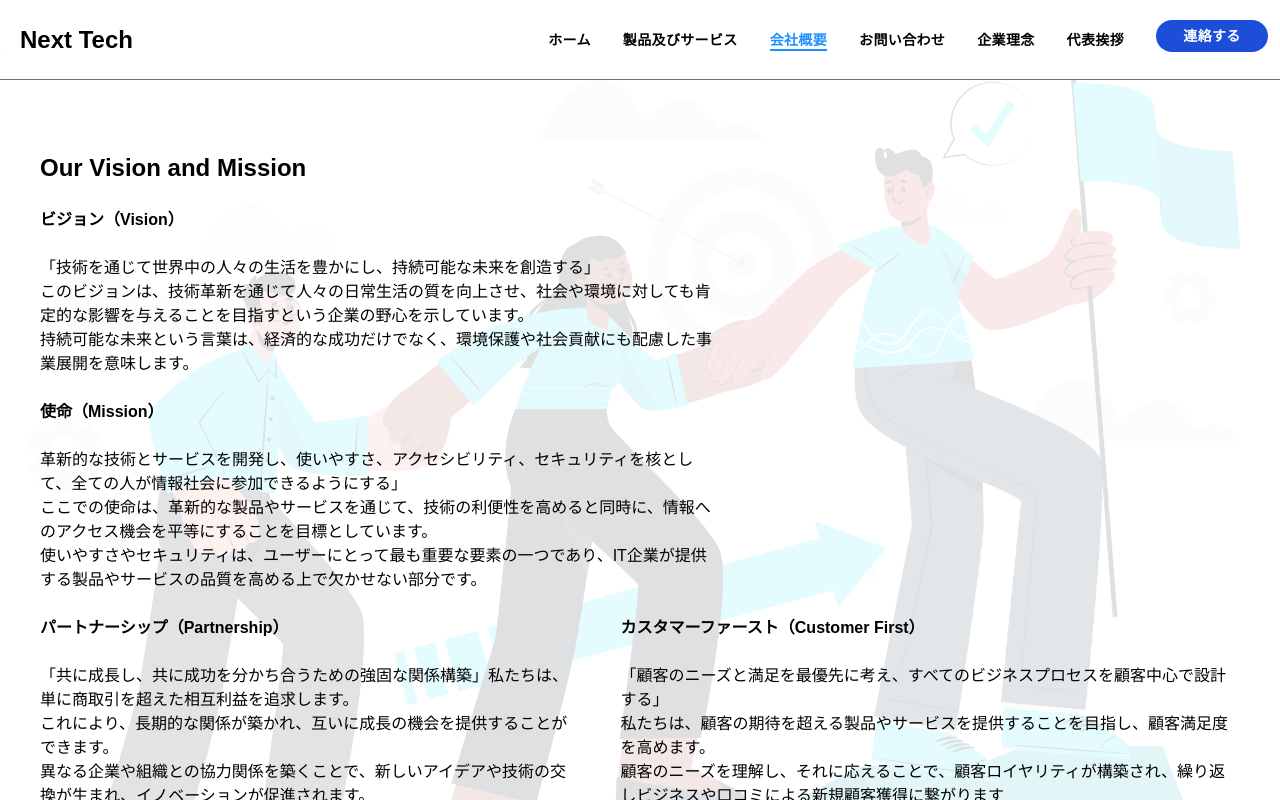
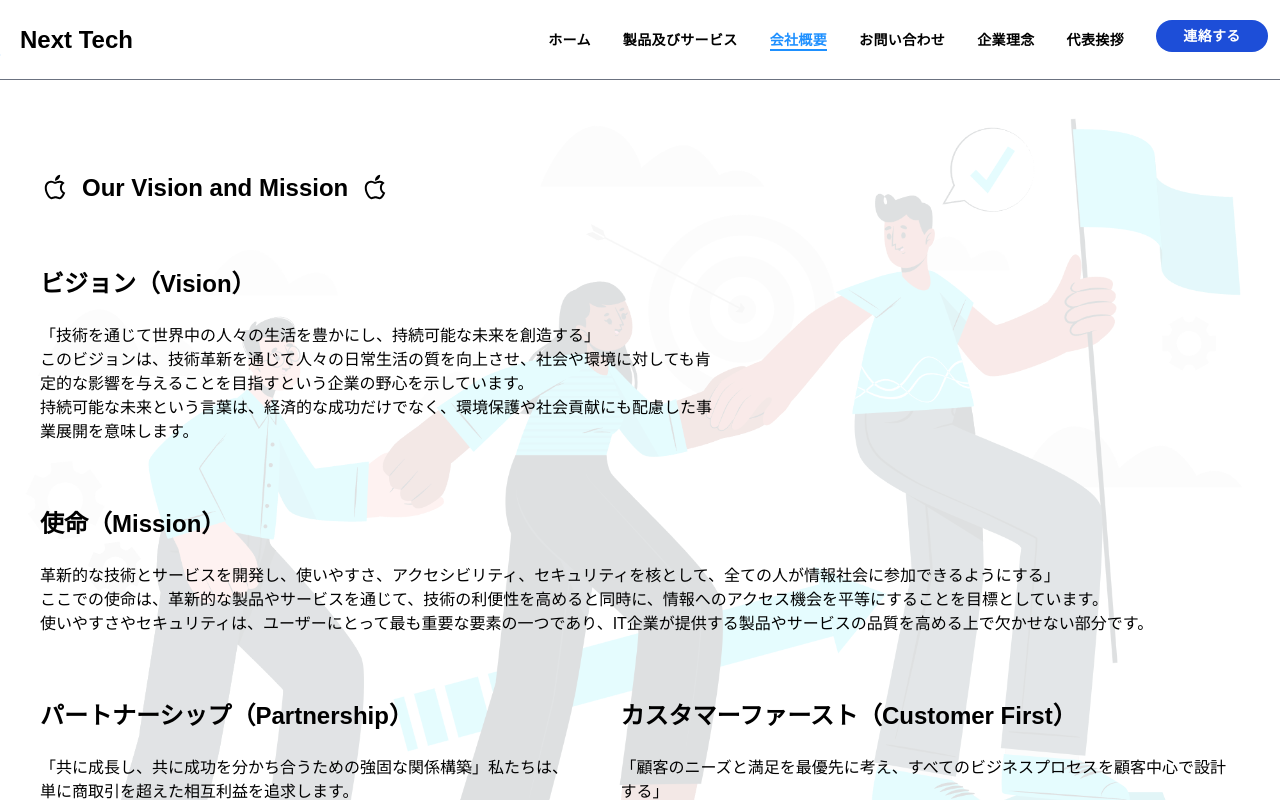
Before and after one commit to Kroro1208/next_modern_website, a Next.js app: page /about in a window 1280 px wide. Shown: the top 800 px of the page. Built offline with nearby package versions, Linux system fonts and the light colour scheme; a web font is replaced by a local one.

Commit message:
微調整

```diff
--- a/app/about/page.js
+++ b/app/about/page.js
@@ -4,6 +4,8 @@ import React from 'react';
 import { Title } from '@/components/Title';
 import FadeIn from '@/components/FadeIn';
 import { motion } from 'framer-motion';
+import { AiOutlineApple } from "react-icons/ai";
+
 
 
 function AboutPage() {
@@ -12,12 +14,16 @@ function AboutPage() {
             <Container>
                 <div className='flex flex-col gap-6 p-8'>
                     <FadeIn>
-                        <Title title={"Our Vision and Mission"} />
+                        <div className='mt-5 text-3xl flex gap-3'>
+                            <AiOutlineApple />
+                            <Title title={"Our Vision and Mission"} />
+                            <AiOutlineApple />
+                        </div>
                     </FadeIn>
-                    <div className='flex flex-col md:flex-row items-center gap-10'>
+                    <div className='flex flex-col md:flex-row items-center gap-10 mt-10'>
                         <div className='max-w-2xl'>
                             <FadeIn>
-                                <strong>ビジョン（Vision）</strong>
+                                <p className='text-2xl'><strong>ビジョン（Vision）</strong></p>
                             </FadeIn>
                             <motion.p
                                 initial={{ opacity: 0, y: 10 }} // 文字を透明にして、少し下からスタート
@@ -30,10 +36,10 @@ function AboutPage() {
                             </motion.p>
                         </div>
                     </div>
-                    <div className='flex flex-col md:flex-row items-center gap-10'>
-                        <div className='max-w-2xl'>
+                    <div className='flex flex-col md:flex-row items-center gap-10 mt-10'>
+                        <div>
                             <FadeIn>
-                                <strong>使命（Mission）</strong>
+                                <p className='text-2xl'><strong>使命（Mission）</strong></p>
                             </FadeIn>
                             <motion.p
                                 initial={{ opacity: 0, y: 10 }} // 文字を透明にして、少し下からスタート
@@ -47,10 +53,10 @@ function AboutPage() {
                         </div>
                     </div>
 
-                    <div className='flex flex-col md:flex-row items-center gap-10'>
-                        <div className='max-w-2xl'>
+                    <div className='flex flex-col md:flex-row items-center gap-10 mt-10'>
+                        <div>
                             <FadeIn>
-                                <strong>パートナーシップ（Partnership）</strong>
+                                <p className='text-2xl'><strong>パートナーシップ（Partnership）</strong></p>
                             </FadeIn>
                             <motion.p
                                 initial={{ opacity: 0, y: 10 }} // 文字を透明にして、少し下からスタート
@@ -65,7 +71,7 @@ function AboutPage() {
                         </div>
                         <div className='max-w-2xl'>
                             <FadeIn>
-                                <strong>カスタマーファースト（Customer First）</strong>
+                                <p className='text-2xl'><strong>カスタマーファースト（Customer First）</strong></p>
                             </FadeIn>
                             <motion.p
                                 initial={{ opacity: 0, y: 10 }} // 文字を透明にして、少し下からスタート
--- a/components/Header.js
+++ b/components/Header.js
@@ -5,6 +5,7 @@ import { headerListItems } from '@/constants';
 import { useState, useEffect } from 'react';
 import { usePathname } from 'next/navigation';
 import { TfiClose } from "react-icons/tfi";
+import { motion } from 'framer-motion';
 
 
 
@@ -56,27 +57,33 @@ function Header() {
                 </div>
 
                 {/* small screen menu */}
-
                 {
                     showMenu && (
                         <div className='w-full h-screen lg:hidden fixed top-0 left-0 bg-blue-950 bg-opacity-90 z-50'>
+                            <motion.div
+                                className='w-[70%] h-full bg-blue-950 p-5 relative'
+                                initial={{ opacity: 0, x: -40 }} // 文字を透明にして、少し下からスタート
+                                animate={{ opacity: 1, x: 0 }}  // 文字を徐々に不透明にし、元の位置に戻す
+                                transition={{ duration: 0.8 }}
+                            >
                                 <span className='absolute right-2 top-8 text-3xl text-red-200 hover:text-red-600 cursor-pointer duration-300'
                                     onClick={() => setShowMenu(false)}
                                 >
                                     <TfiClose />
                                 </span>
                                 <Link href={"/"} onClick={() => setShowMenu(false)}>
-                                <p className='text-2xl font-bold text-white mb-4 p-5'>
+                                    <p className='text-2xl font-bold text-white mb-4'>
                                         Next Tech
                                     </p>
                                 </Link>
-                            <ul className='flex flex-col text-gray-300 text-sm gap-3 font-semibold p-5'>
+                                <ul className='flex flex-col text-gray-300 text-sm gap-3 font-semibold'>
                                     {headerListItems.map((item) => (
                                         <Link key={item.id} href={item.link}>
                                             <li className='hover:text-black cursor-pointer duration-300' onClick={() => setShowMenu(false)}>{item.title}</li>
                                         </Link>
                                     ))}
                                 </ul>
+                            </motion.div>
                         </div>
                     )
                 }
```
Lines whose indentation alone changed are shown as unchanged.
